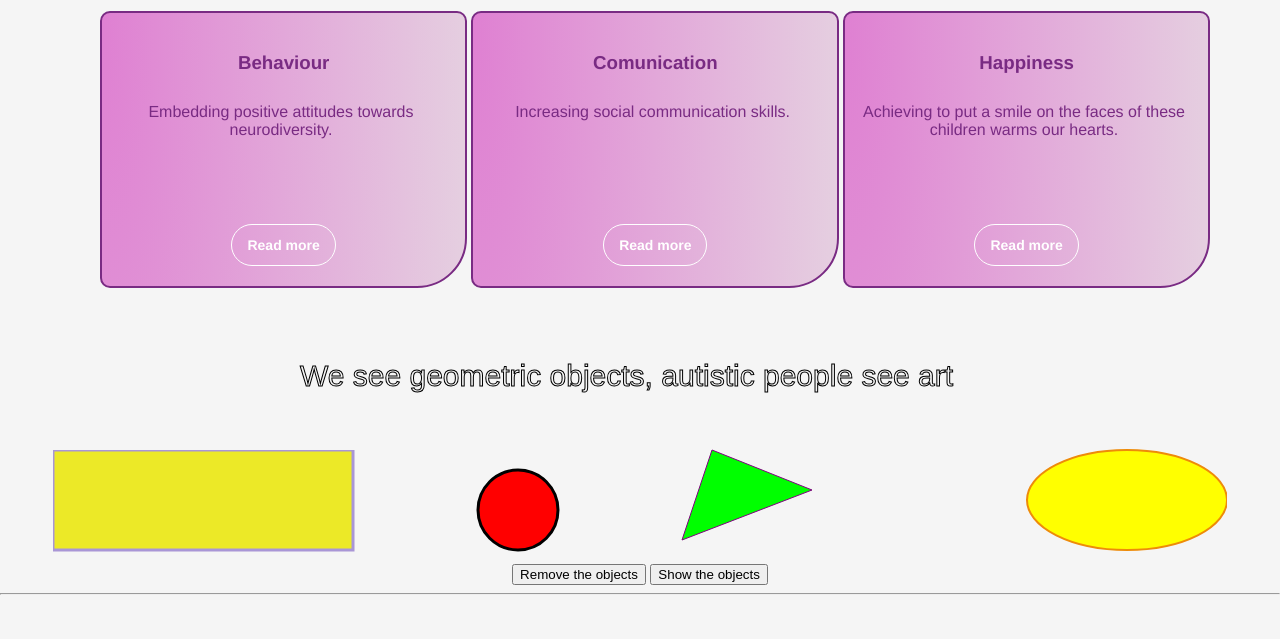
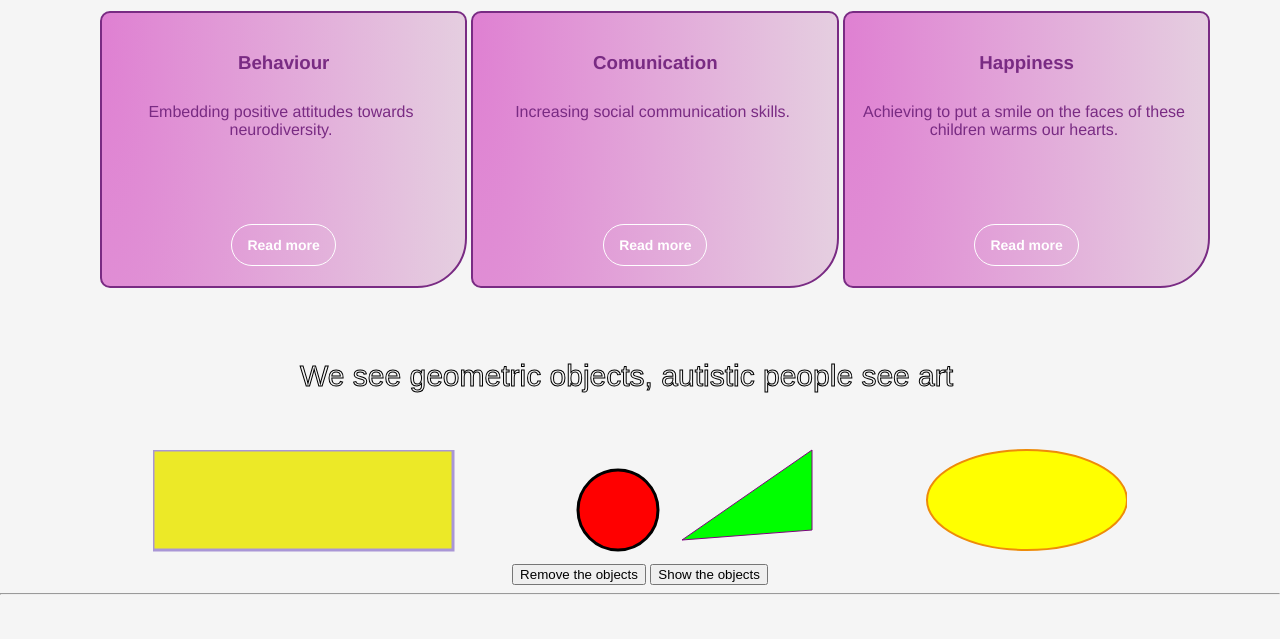
Before and after one commit to idejaferati/HELIOS, a plain HTML site: page html/index.html in a window 1280 px wide. Shown: the part 2826-3465 px from the top of the page. Drawn offline with nearby package versions, Linux system fonts and the light colour scheme.

Commit message:
fixed issue in homepage

```diff
--- a/html/index.html
+++ b/html/index.html
@@ -256,8 +256,8 @@ $(document).ready(function(){
           <svg height="110" width="110">
                <circle cx="60" cy="60" r="40" stroke="black" stroke-width="3" fill="red" />
           </svg>
-          <svg height="150" width="350" id="rotate-3d">
-               <polygon points="180,10 230,140 140,110" style="fill:lime;stroke:purple;stroke-width:1" />
+          <svg height="150" width="150" id="rotate-3d">
+               <polygon points="120,10 130,140 40,10" style="fill:lime;stroke:purple;stroke-width:1" />
           </svg>
           <svg height="140" width="300" id="elipse-move">
                <ellipse cx="200" cy="80" rx="100" ry="50" style="fill:yellow;stroke:rgb(238, 139, 9);stroke-width:2" />
```
